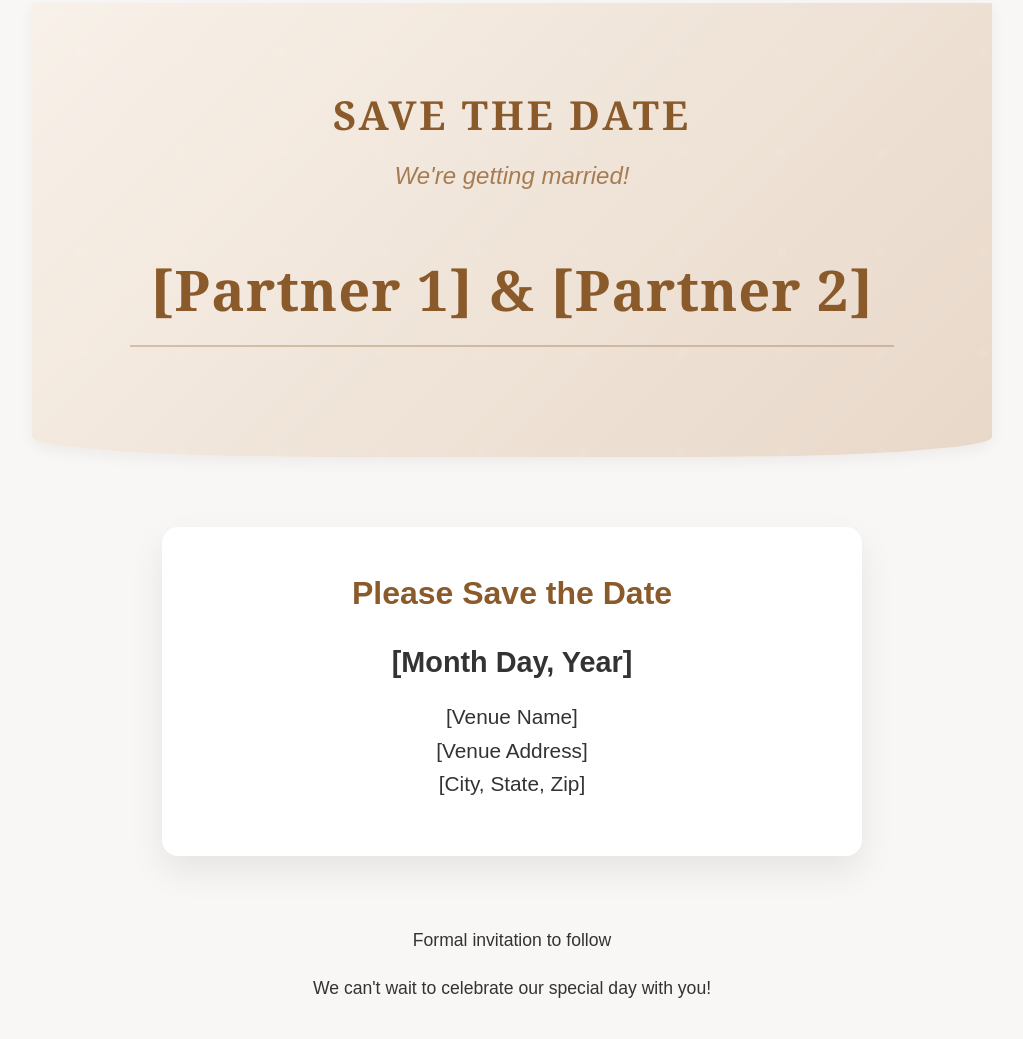
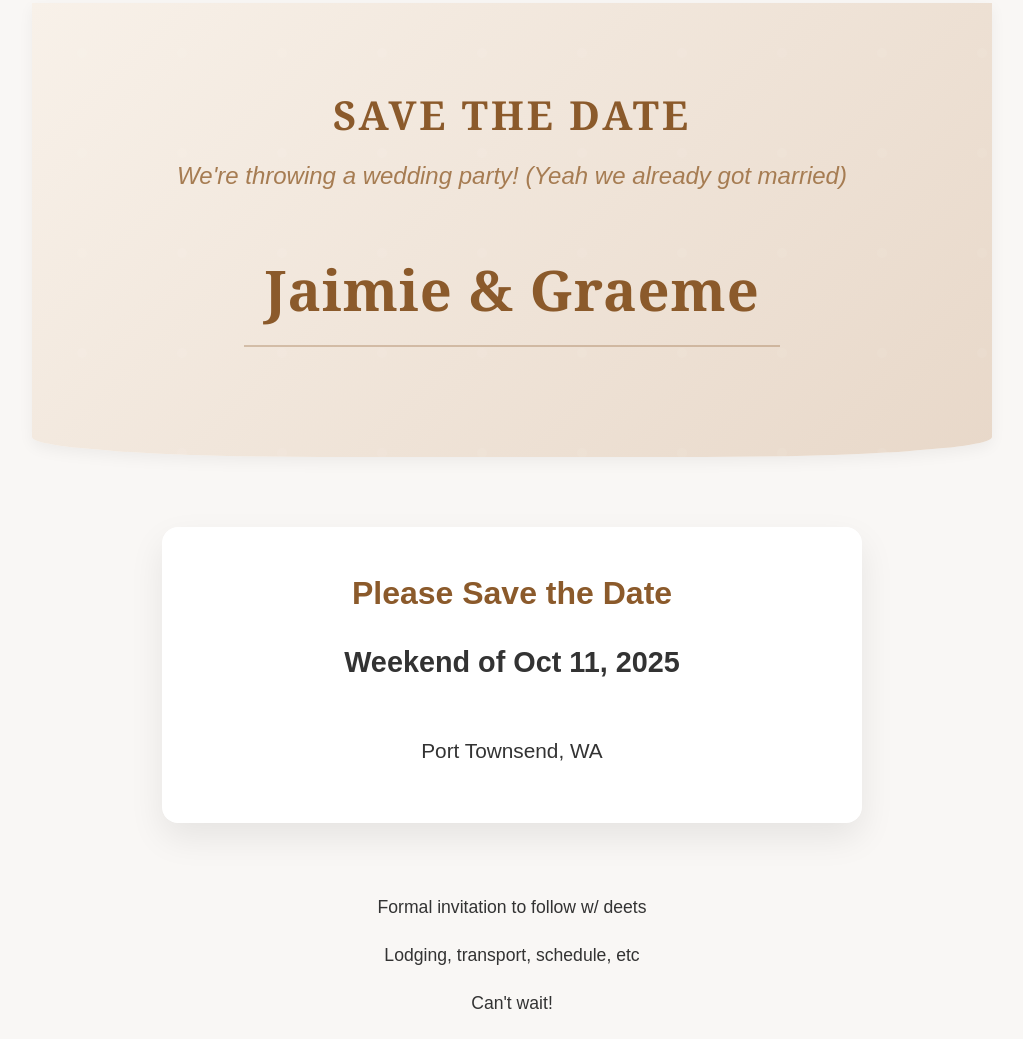
Before and after one commit to graeme-at-home/graeme-at-home.github.io, a plain HTML site: page index.html in a window 1280 px wide. Shown: the part 17-1056 px from the top of the page, without its empty margins (128-1151 px from the left). Drawn offline with Linux system fonts and the light colour scheme.

Commit message:
Update index.html

```diff
--- a/index.html
+++ b/index.html
@@ -3,7 +3,7 @@
 <head>
     <meta charset="UTF-8">
     <meta name="viewport" content="width=device-width, initial-scale=1.0">
-    <title>Save the Date - [Your Names] Wedding</title>
+    <title>Save the Date!</title>
     <style>
         /* Global Styles */
         * {
@@ -262,20 +262,21 @@
     <div class="container">
         <header>
             <h1>Save the Date</h1>
-            <p class="tagline">We're getting married!</p>
-            <h2 class="names">[Partner 1] & [Partner 2]</h2>
+            <p class="tagline">We're throwing a wedding party! (Yeah we already got married)</p>
+            <h2 class="names">Jaimie & Graeme</h2>
         </header>
 
         <main class="main-content">
             <div class="date-location">
                 <h2 class="save-date">Please Save the Date</h2>
-                <p class="wedding-date">[Month Day, Year]</p>
-                <p class="location">[Venue Name]<br>[Venue Address]<br>[City, State, Zip]</p>
+                <p class="wedding-date">Weekend of Oct 11, 2025</p>
+                <p class="location"><br>Port Townsend, WA</p>
             </div>
 
             <div class="details">
-                <p>Formal invitation to follow</p>
-                <p>We can't wait to celebrate our special day with you!</p>
+                <p>Formal invitation to follow w/ deets</p>
+                <p>Lodging, transport, schedule, etc</p>
+                <p>Can't wait!</p>
             </div>
 
             <div class="photo-section">
@@ -289,7 +290,7 @@
                 <p>Kindly let us know if you'll be joining us</p>
                 <div class="google-form-container">
                     <p>Please fill out our RSVP form by clicking the button below:</p>
-                    <a href="https://forms.gle/yourFormLinkHere" class="google-form-button">
+                    <a href="https://forms.gle/?" class="google-form-button">
                         RSVP Now
                     </a>
                     <p class="form-deadline">Please respond by [RSVP Deadline]</p>
@@ -298,8 +299,7 @@
         </main>
 
         <footer>
-            <p>&copy; [Year] [Partner 1] & [Partner 2]</p>
-            <p>Website created with love for our special day</p>
+            <p>:)</p>
         </footer>
     </div>
 </body>
```
